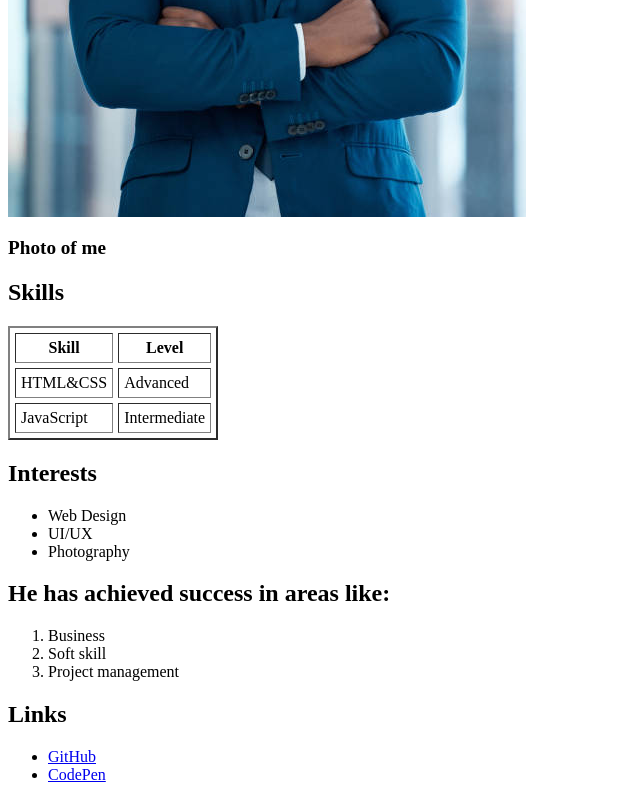
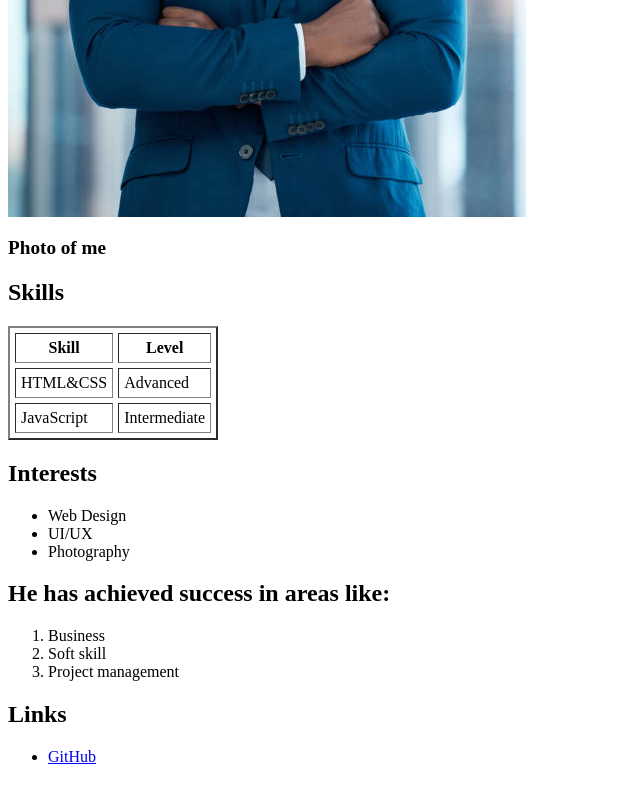
Before and after one commit to Lucyanozie/lucy, a plain HTML site: page index.html in a window 1280 px wide. Shown: the part 509-1309 px from the top of the page, without its empty margins (0-640 px from the left). Drawn offline with Linux system fonts and the light colour scheme.

Commit message:
Add files via upload

```diff
--- a/index.html
+++ b/index.html
@@ -43,7 +43,6 @@
     <h2>Links</h2>
     <ul>
     <li><a href="https://github.com" target="_blank">GitHub</a></li>
-    <li><a href="https://codepen.io">CodePen</a></li>
     </ul>
 </body>
 </html>
```
